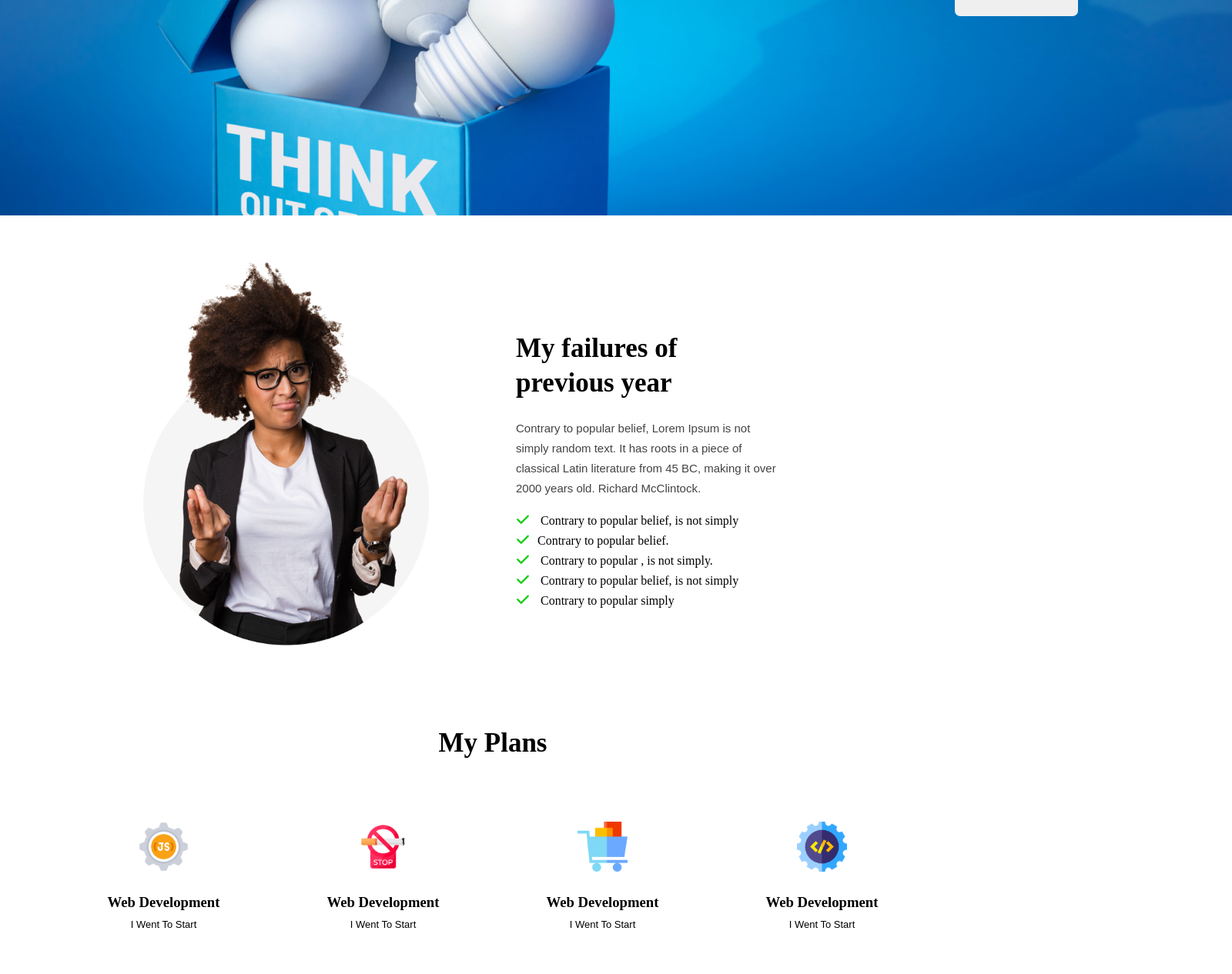
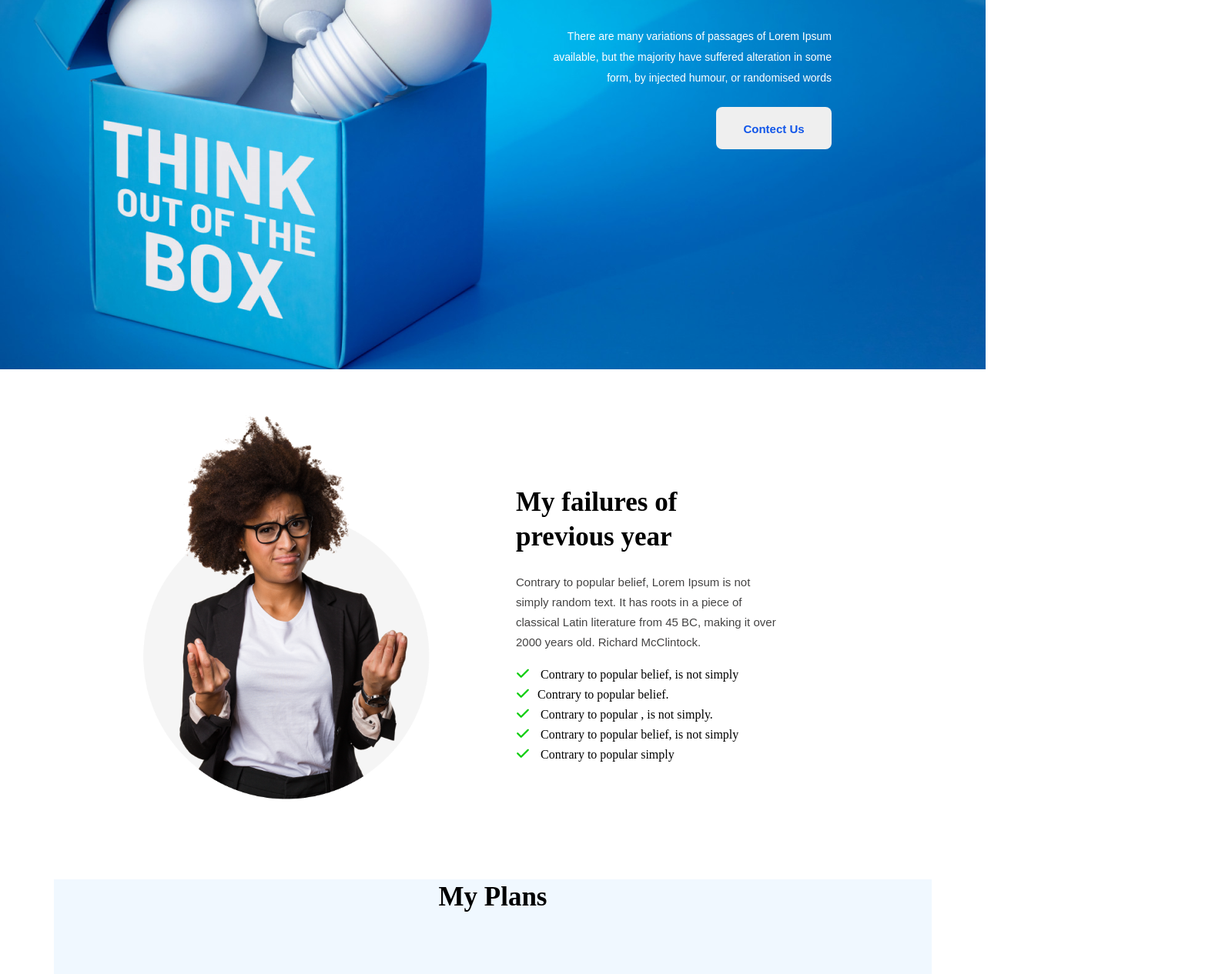
Before and after one commit to Miftahulislam2001/assignment_1_project, a plain HTML site: page index.html in a window 1280 px wide. Shown: the part 320-1586 px from the top of the page at 77% size, 1600 px wide, since content can reach past the window. Drawn offline with Linux system fonts and the light colour scheme.

```diff
--- a/index.html
+++ b/index.html
@@ -71,18 +71,18 @@
             </div>
             <div class="my-plan">
                 <img class="my-plan-img" src="images/icons/smoke.png" alt="" srcset="">
-                <h3 class="my-pian-title">Web Development</h3>
-                <p class="my-plan-para">I Went To Start</p>
+                <h3 class="my-pian-title">JavaScript</h3>
+                <p class="my-plan-para">I Went To Learn</p>
             </div>
             <div class="my-plan">
                 <img class="my-plan-img" src="images/icons/ecom.png" alt="" srcset="">
-                <h3 class="my-pian-title">Web Development</h3>
-                <p class="my-plan-para">I Went To Start</p>
+                <h3 class="my-pian-title">Smoking Habit</h3>
+                <p class="my-plan-para">I Went to End </p>
             </div>
             <div class="my-plan">
                 <img class="my-plan-img" src="images/icons/web.png" alt="" srcset="">
-                <h3 class="my-pian-title">Web Development</h3>
-                <p class="my-plan-para">I Went To Start</p>
+                <h3 class="my-pian-title">Ecommerce</h3>
+                <p class="my-plan-para">I Went To Develop</p>
             </div>
         </section>
         <div class="sub-bg">
--- a/styles/style.css
+++ b/styles/style.css
@@ -7,15 +7,14 @@
 }
 
 .bannar-section {
-    background-image: url(../images/banner/banner3.png);
-    background-image: cover;
-    width: 1600px;
-    height: 600px;
+    width: 100%;
+    height: 100vh;
+    background-image: url('../images/banner/banner3.png');
+    background-position: center;
     text-align: right;
-    top: 200px;
-
+    align-items:center;
+    padding-top: 180px;
 }
-
 .vannar-titel {
     color: white;
     font-weight: 600;
@@ -40,12 +39,12 @@
 
 .btn-primary {
     color: rgb(17, 86, 233);
-    width: 160px;
-    height: 62px;
+    width: 150px;
+    height: 55px;
     margin-right: 200px;
     margin-top: 24px;
     border: none;
-    border-radius: 7px;
+    border-radius: 8px;
     font-weight: 600;
     padding: 20px;
     font-size: 15px;
@@ -53,14 +52,17 @@
 
 .main {
     max-width: 1140px;
+    height: 100vh;
     margin: 0 auto;
+    background-color: aliceblue;
+    /* margin-bottom: 80px; */
 }
 
 .my-section {
     max-width: 1140px;
     margin: 0 auto;
     display: flex;
-    top: 50px;
+    top: 100px;
 
 }
 
@@ -139,7 +141,7 @@ li i {
 }
 
 .sub-bg {
-    background-image: url('../images/watch.png');
+    background-image:  linear-gradient(90deg, #005FAC 0%, rgba(0, 95, 172, 0) 100%),url("../images/watch.png");
     height: 200px;
     width: 1000px;
     margin-top: 100px;
@@ -178,7 +180,7 @@ footer{
     width: 100%;
     height: 550px;
     background-color: black;
-    margin-top: 80px;
+
 }
 
 .main-footer{
@@ -190,6 +192,7 @@ footer{
     color: #FFFFFF;
     margin-left: 200px;
     top: 100px;
+    padding-top: 150px;
 }
 .footer-title{
 font-weight: 700;
@@ -215,9 +218,11 @@ margin-bottom: 30px;
     color: #FFFFFF;
     margin-right: 200px;
     top: 100px;
+    padding-right: 150px;
 }
 .footer-right-title{
     margin-bottom: 30px;
+    padding-top: 150px;
 }
 #footer-id{
     width: 280px;
```
